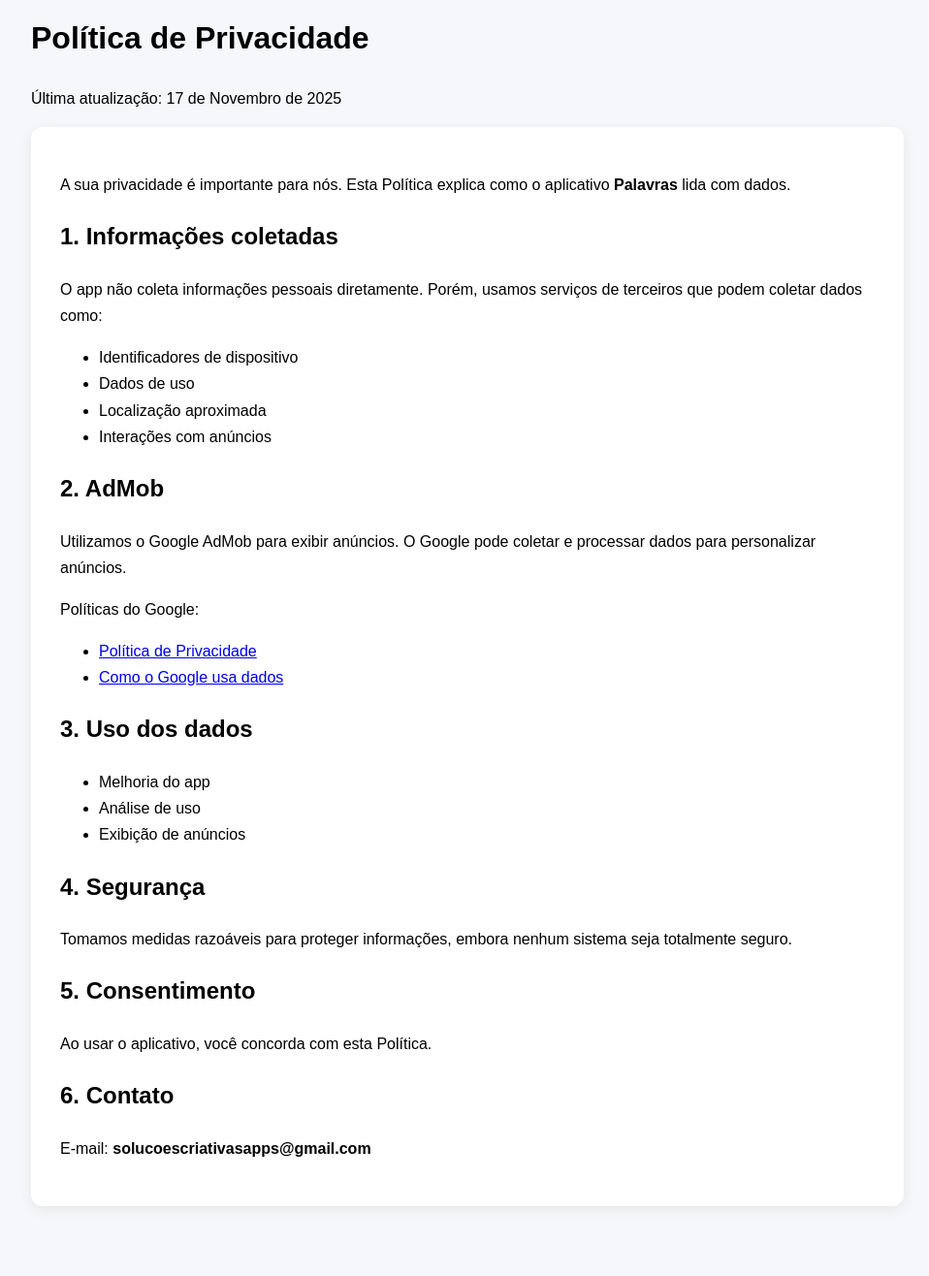
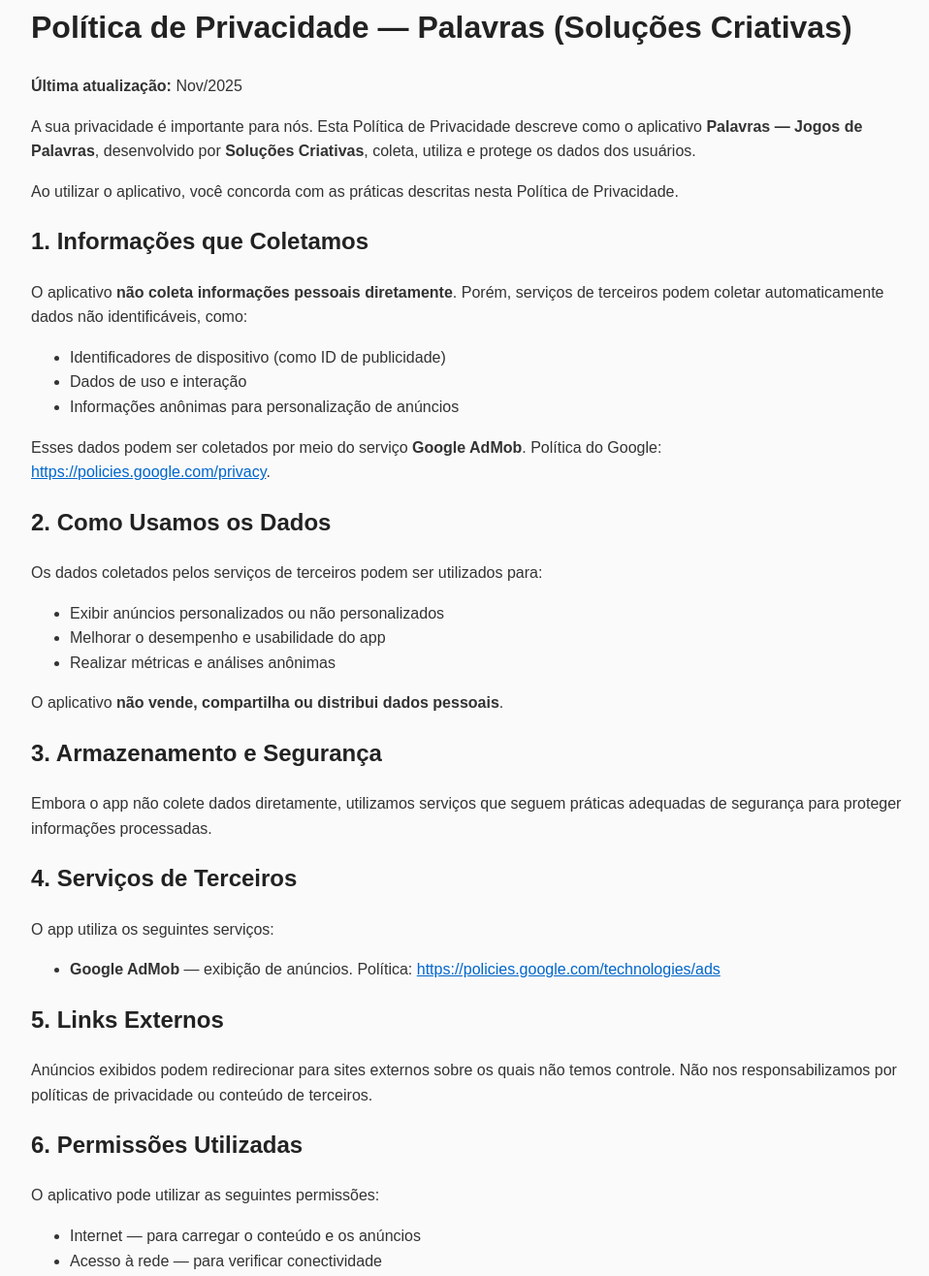
Before and after one commit to Pontilo/app-palavras-site, a plain HTML site: page privacy.html in a window 1280 px wide. Shown: the part 48-1364 px from the top of the page at 97% size, without its empty margins (158-1116 px from the left). Before the commit the page ends 1312 px from the top, so only its background shows below. Drawn offline with Linux system fonts and the light colour scheme.

Commit message:
Revise privacy policy content and formatting

```diff
--- a/privacy.html
+++ b/privacy.html
@@ -1,70 +1,119 @@
 <!DOCTYPE html>
-<html lang="pt-BR">
+<html lang="pt-br">
 <head>
     <meta charset="UTF-8">
     <meta name="viewport" content="width=device-width, initial-scale=1.0">
-    <title>Política de Privacidade - Aplicativo Palavras</title>
+    <title>Política de Privacidade - Palavras</title>
     <style>
         body {
             font-family: Arial, sans-serif;
             max-width: 900px;
-            margin: auto;
-            padding: 20px;
-            line-height: 1.7;
-            background: #f5f7fb;
+            margin: 0 auto;
+            padding: 30px;
+            line-height: 1.6;
+            background: #fafafa;
+            color: #333;
         }
-        h1 {
-            margin-top: 40px;
+        h1, h2 {
+            color: #222;
         }
-        .box {
-            background: white;
-            padding: 30px;
-            border-radius: 12px;
-            box-shadow: 0 4px 14px rgba(0,0,0,0.07);
+        a {
+            color: #0066cc;
         }
     </style>
 </head>
 <body>
 
-<h1>Política de Privacidade</h1>
-<p>Última atualização: 17 de Novembro de 2025</p>
+<h1>Política de Privacidade — Palavras (Soluções Criativas)</h1>
+<p><strong>Última atualização:</strong> Nov/2025</p>
 
-<div class="box">
-    <p>A sua privacidade é importante para nós. Esta Política explica como o aplicativo <strong>Palavras</strong> lida com dados.</p>
+<p>
+A sua privacidade é importante para nós. Esta Política de Privacidade descreve como o aplicativo
+<strong>Palavras — Jogos de Palavras</strong>, desenvolvido por <strong>Soluções Criativas</strong>,
+coleta, utiliza e protege os dados dos usuários.
+</p>
 
-    <h2>1. Informações coletadas</h2>
-    <p>O app não coleta informações pessoais diretamente. Porém, usamos serviços de terceiros que podem coletar dados como:</p>
+<p>
+Ao utilizar o aplicativo, você concorda com as práticas descritas nesta Política de Privacidade.
+</p>
+
+<h2>1. Informações que Coletamos</h2>
+<p>
+O aplicativo <strong>não coleta informações pessoais diretamente</strong>.
+Porém, serviços de terceiros podem coletar automaticamente dados não identificáveis, como:
+</p>
+
 <ul>
-        <li>Identificadores de dispositivo</li>
-        <li>Dados de uso</li>
-        <li>Localização aproximada</li>
-        <li>Interações com anúncios</li>
+    <li>Identificadores de dispositivo (como ID de publicidade)</li>
+    <li>Dados de uso e interação</li>
+    <li>Informações anônimas para personalização de anúncios</li>
 </ul>
 
-    <h2>2. AdMob</h2>
-    <p>Utilizamos o Google AdMob para exibir anúncios. O Google pode coletar e processar dados para personalizar anúncios.</p>
-    <p>Políticas do Google:</p>
+<p>
+Esses dados podem ser coletados por meio do serviço <strong>Google AdMob</strong>.
+Política do Google: <a href="https://policies.google.com/privacy" target="_blank">https://policies.google.com/privacy</a>.
+</p>
+
+<h2>2. Como Usamos os Dados</h2>
+<p>Os dados coletados pelos serviços de terceiros podem ser utilizados para:</p>
+
 <ul>
-        <li><a href="https://policies.google.com/privacy" target="_blank">Política de Privacidade</a></li>
-        <li><a href="https://policies.google.com/technologies/partner-sites" target="_blank">Como o Google usa dados</a></li>
+    <li>Exibir anúncios personalizados ou não personalizados</li>
+    <li>Melhorar o desempenho e usabilidade do app</li>
+    <li>Realizar métricas e análises anônimas</li>
 </ul>
 
-    <h2>3. Uso dos dados</h2>
+<p>O aplicativo <strong>não vende, compartilha ou distribui dados pessoais</strong>.</p>
+
+<h2>3. Armazenamento e Segurança</h2>
+<p>
+Embora o app não colete dados diretamente, utilizamos serviços que seguem práticas adequadas de segurança
+para proteger informações processadas.
+</p>
+
+<h2>4. Serviços de Terceiros</h2>
+<p>
+O app utiliza os seguintes serviços:
+</p>
+
 <ul>
-        <li>Melhoria do app</li>
-        <li>Análise de uso</li>
-        <li>Exibição de anúncios</li>
+    <li><strong>Google AdMob</strong> — exibição de anúncios.
+        Política: <a href="https://policies.google.com/technologies/ads" target="_blank">https://policies.google.com/technologies/ads</a>
+    </li>
 </ul>
 
-    <h2>4. Segurança</h2>
-    <p>Tomamos medidas razoáveis para proteger informações, embora nenhum sistema seja totalmente seguro.</p>
+<h2>5. Links Externos</h2>
+<p>
+Anúncios exibidos podem redirecionar para sites externos sobre os quais não temos controle.
+Não nos responsabilizamos por políticas de privacidade ou conteúdo de terceiros.
+</p>
 
-    <h2>5. Consentimento</h2>
-    <p>Ao usar o aplicativo, você concorda com esta Política.</p>
+<h2>6. Permissões Utilizadas</h2>
+<p>O aplicativo pode utilizar as seguintes permissões:</p>
 
-    <h2>6. Contato</h2>
-    <p>E-mail: <strong>solucoescriativasapps@gmail.com</strong></p>
-</div>
+<ul>
+    <li>Internet — para carregar o conteúdo e os anúncios</li>
+    <li>Acesso à rede — para verificar conectividade</li>
+</ul>
+
+<p>Nenhuma permissão sensível é solicitada.</p>
+
+<h2>7. Direitos do Usuário</h2>
+<p>
+O usuário pode optar por desativar anúncios personalizados nas configurações de publicidade do Google.
+</p>
+
+<h2>8. Informações do Desenvolvedor</h2>
+<p><strong>Desenvolvedor:</strong> Soluções Criativas</p>
+<p><strong>Nome do app:</strong> Palavras — Jogos de Palavras</p>
+<p><strong>Site oficial:</strong> <a href="https://pontilo.github.io/app-palavras-site/" target="_blank">
+https://pontilo.github.io/app-palavras-site/</a></p>
+<p><strong>Email para contato:</strong> solucoescriativas.apps@gmail.com</p>
+
+<h2>9. Alterações nesta Política</h2>
+<p>
+Podemos atualizar esta Política ocasionalmente. A data da última atualização estará sempre indicada no topo da página.
+</p>
 
 </body>
 </html>
```
Lines whose indentation alone changed are shown as unchanged.
